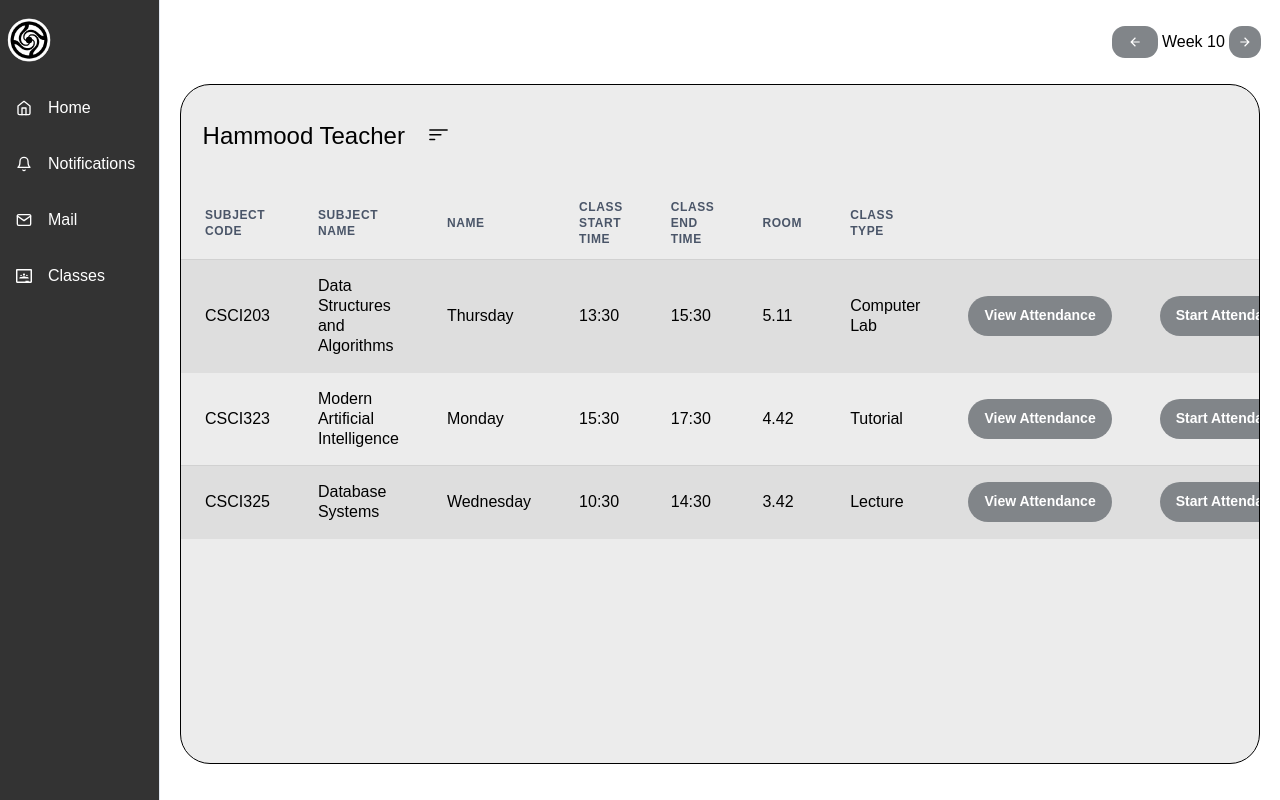
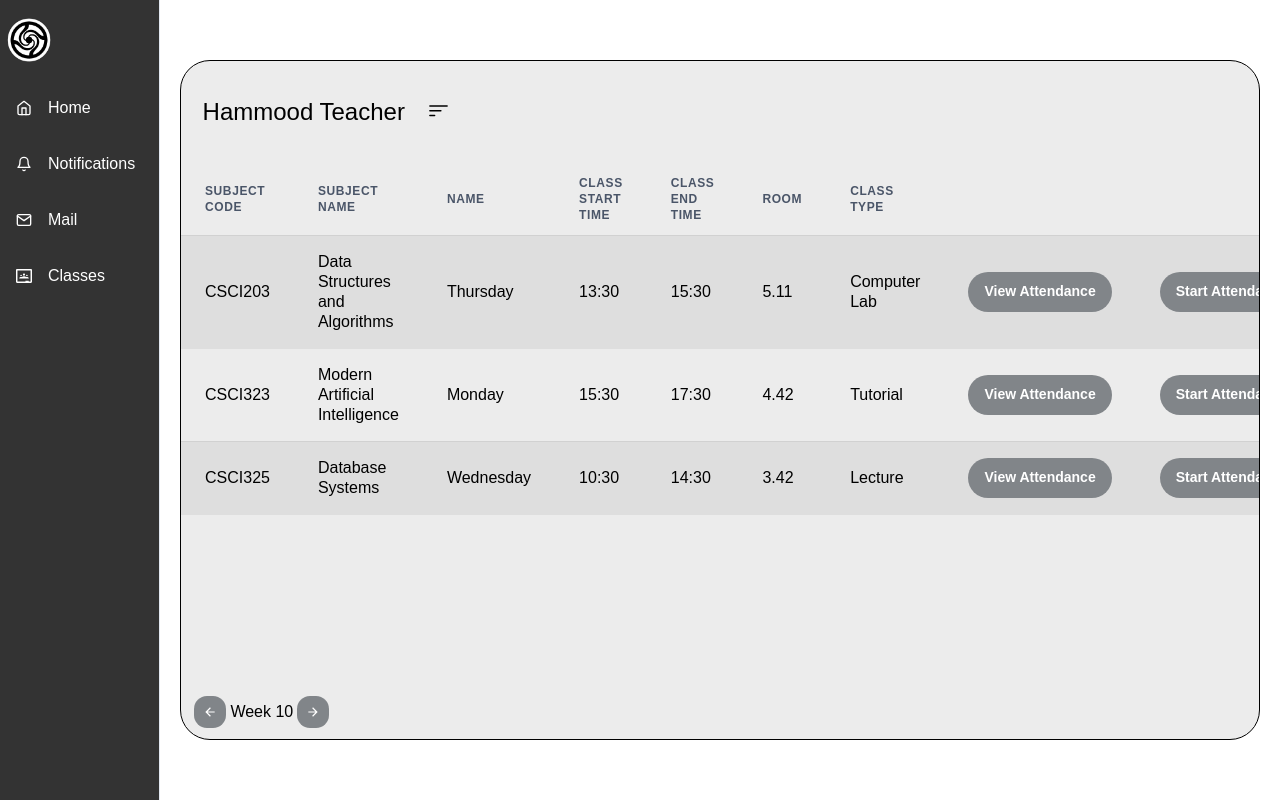
Before and after one commit to notAnii/facial-recognition-attendance-system, a Next.js app: page /afterLogin/classes in a window 1280 px wide. Built offline with nearby package versions, Linux system fonts and the light colour scheme.

Commit message:
moved week thing to the bottom in classes page and added comments

```diff
--- a/src/components/afterLogin/classes/hero.tsx
+++ b/src/components/afterLogin/classes/hero.tsx
@@ -24,70 +24,27 @@ const Hero = (props: Props) => {
   }
 
   return (
-    <Box
+    <Box //Whole page box excluding the tast bar
       h="100vh"
       bg="white">
-      <Box
-        h="8%"
+      <Box //Top of page space
+        h="5%"
         display="flex"
         alignItems="right">
-        <Spacer/>
-        <Box
-          w="15%"
-          h="130%"
-          display="flex"
-          alignItems="center">
-          <IconButton
-            aria-label='Go To Previous Week'
-            backgroundColor="#818589"
-            color="white"
-            size="sm"
-            icon={<ArrowBackIcon />} px={4}
-            fontSize={'sm'}
-            variant={"ghost"}
-            bgColor={"#818589"}
-            borderRadius={13}
-            _hover={{
-              bgColor: "#ECECEC",
-              color: "#818589",
-            }}
-          />
-          <Text
-            textAlign={"center"}
-            paddingLeft={1}
-            paddingRight={1}>
-              Week 10
-          </Text>
-          <IconButton
-            aria-label='Go To Next Week'
-            backgroundColor="#818589"
-            color="white"
-            size="sm"
-            icon={<ArrowForwardIcon />}
-            fontSize={'sm'}
-            variant={"ghost"}
-            bgColor={"#818589"}
-            borderRadius={13}
-            _hover={{
-              bgColor: "#ECECEC",
-              color: "#818589",
-            }}
-          />
-        </Box>
       </Box>
-      <Box
+      <Box //box that holds teachers name, filter button, classes list, and weeks
         h="85%"
         m={5}
         bg="#ECECEC"
         borderRadius={30}
         border={"1px"}
         borderColor={"Black"}>
-        <Box
+        <Box //top bar of the box with the teachers name and filter button
           h="15%"
           display="flex"
           alignItems="center"
           borderRadius={10}>
-          <Box
+          <Box //Box thhat has the teachers name
             w="50%"
             h="100%"
             display="flex"
@@ -95,7 +52,7 @@ const Hero = (props: Props) => {
             borderRadius={10}
             paddingLeft="2%">
             <Text fontSize="2xl">Hammood Teacher</Text>
-            <Box
+            <Box //Box that has the filter button
               w="30%"
               h="100%"
               display="flex"
@@ -118,8 +75,8 @@ const Hero = (props: Props) => {
             </Box>
           </Box>
         </Box>
-        <Box
-          h="85%"
+        <Box //Box that holds the table
+          h="77%"
           w="100%"
           maxHeight="100%"
           borderRadius={10}
@@ -295,6 +252,49 @@ const Hero = (props: Props) => {
             </Tbody>
           </Table>
         </Box>
+        <Box //Box under the table that has the weeks
+            h="8%"
+            w="15%"
+            display="flex"
+            alignItems="center"
+            justifyContent="center">
+            <IconButton
+                aria-label='Go To Previous Week'
+                backgroundColor="#818589"
+                color="white"
+                size='sm'
+                icon={<ArrowBackIcon />}
+                fontSize={'sm'}
+                variant={"ghost"}
+                bgColor={"#818589"}
+                borderRadius={13}
+                _hover={{
+                    bgColor: "#ECECEC",
+                    color: "#818589",
+                }}
+            />
+            <Text
+                textAlign={"center"}
+                paddingLeft={1}
+                paddingRight={1}>
+                Week 10
+            </Text>
+            <IconButton
+                aria-label='Go To Next Week'
+                backgroundColor="#818589"
+                color="white"
+                size='sm'
+                icon={<ArrowForwardIcon />}
+                fontSize={'sm'}
+                variant={"ghost"}
+                bgColor={"#818589"}
+                borderRadius={13}
+                _hover={{
+                    bgColor: "#ECECEC",
+                    color: "#818589",
+                }}
+            />
+        </Box>
       </Box>
     </Box>
   )
```
Also changed, not shown: src/components/afterLogin/viewAttendance/hero.tsx (+8 -8 lines).
